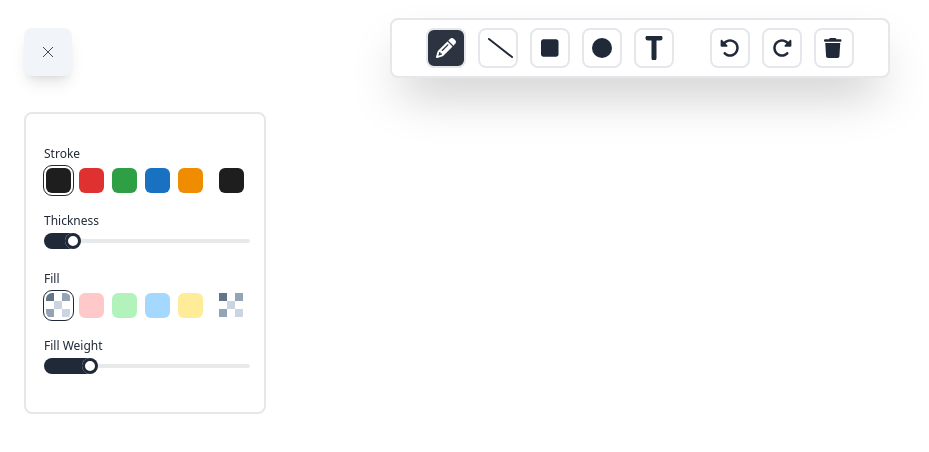
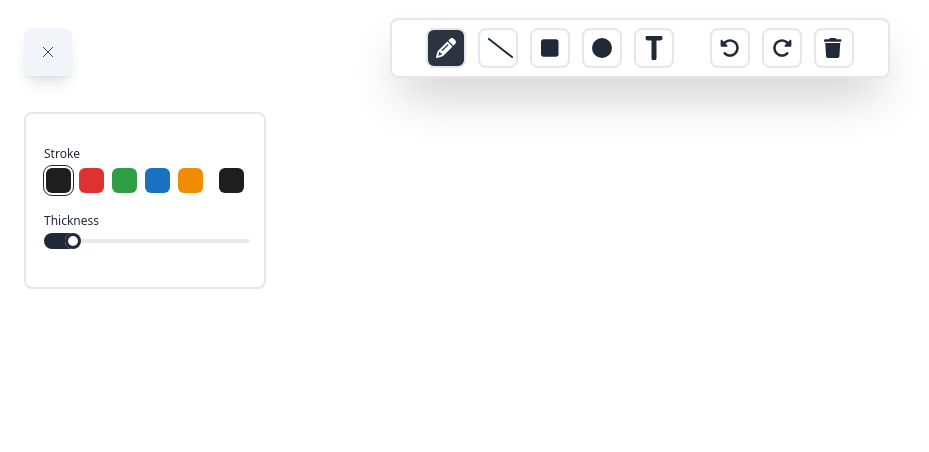
Before and after one commit to RohithAchar/drawing-board, a React (Vite) app: page /1 in a window 1280 px wide. Shown: the top 452 px of the page, without its empty margins (0-929 px from the left). Built offline with nearby package versions, Linux system fonts and the light colour scheme.

Commit message:
filtered ToolProperties

```diff
--- a/src/components/ToolProperties.jsx
+++ b/src/components/ToolProperties.jsx
@@ -108,6 +108,7 @@ const ToolProperties = ({
   handleFillStyle,
   handleFillWeight,
   getFillWeight,
+  selectedTool,
 }) => {
   const [selectedColorDiv, setSelectedColorDiv] = useState(1);
   const [selectedFillDiv, setSelectedFillDiv] = useState(1);
@@ -172,7 +173,9 @@ const ToolProperties = ({
       </div>
       {/* THICKNESS */}
       <div className="mb-4">
-        <p className="text-xs m-0.5">Thickness</p>
+        <p className="text-xs m-0.5">
+          {selectedTool == "text" ? "Font size" : "Thickness"}
+        </p>
         <input
           type="range"
           min={1}
@@ -183,6 +186,7 @@ const ToolProperties = ({
         />
       </div>
       {/* FILL */}
+      {(selectedTool == "rectangle" || selectedTool == "circle") && (
         <div className="mb-4">
           <p className="text-xs m-0.5">Fill</p>
           <div className="flex flex-row">
@@ -241,8 +245,12 @@ const ToolProperties = ({
             </div>
           </div>
         </div>
+      )}
+
+      {(selectedTool == "rectangle" || selectedTool == "circle") &&
+        selectedFillDiv > 1 && (
+          <>
             {/* FILL STYLE */}
-      {selectedFillDiv > 1 && (
             <div className="mb-4">
               <p className="text-xs m-0.5">Fill Style</p>
               <div className="flex flex-row">
@@ -316,7 +324,6 @@ const ToolProperties = ({
                 </div>
               </div>
             </div>
-      )}
             {/* Fill weight */}
             <div className="mb-4">
               <p className="text-xs m-0.5">Fill Weight</p>
@@ -329,6 +336,8 @@ const ToolProperties = ({
                 onChange={(e) => handleFillWeight(e.target.value)}
               />
             </div>
+          </>
+        )}
     </div>
   );
 };
--- a/src/components/WhiteBoard.jsx
+++ b/src/components/WhiteBoard.jsx
@@ -71,6 +71,7 @@ const WhiteBoard = ({
           fillWeight: element.fillWeight,
         });
       } else if (element.type === "text") {
+        ctxRef.current.fillStyle = element.color;
         ctxRef.current.font = element.font;
         ctxRef.current.fillText(element.text, element.clientX, element.clientY);
       }
@@ -206,7 +207,8 @@ const WhiteBoard = ({
         ...previous,
         {
           type: "text",
-          font: "30px Caveat",
+          font: `${thickness}rem Caveat`,
+          color: color,
           text: "",
           clientX,
           clientY,
--- a/src/pages/Room.jsx
+++ b/src/pages/Room.jsx
@@ -75,6 +75,7 @@ const Room = () => {
           getFillStyle={fillStyle}
           getFillWeight={fillWeight}
           handleFillWeight={setFillWeight}
+          selectedTool={tool}
         />
       )}
       <WhiteBoard
```
Lines whose indentation alone changed are shown as unchanged.
